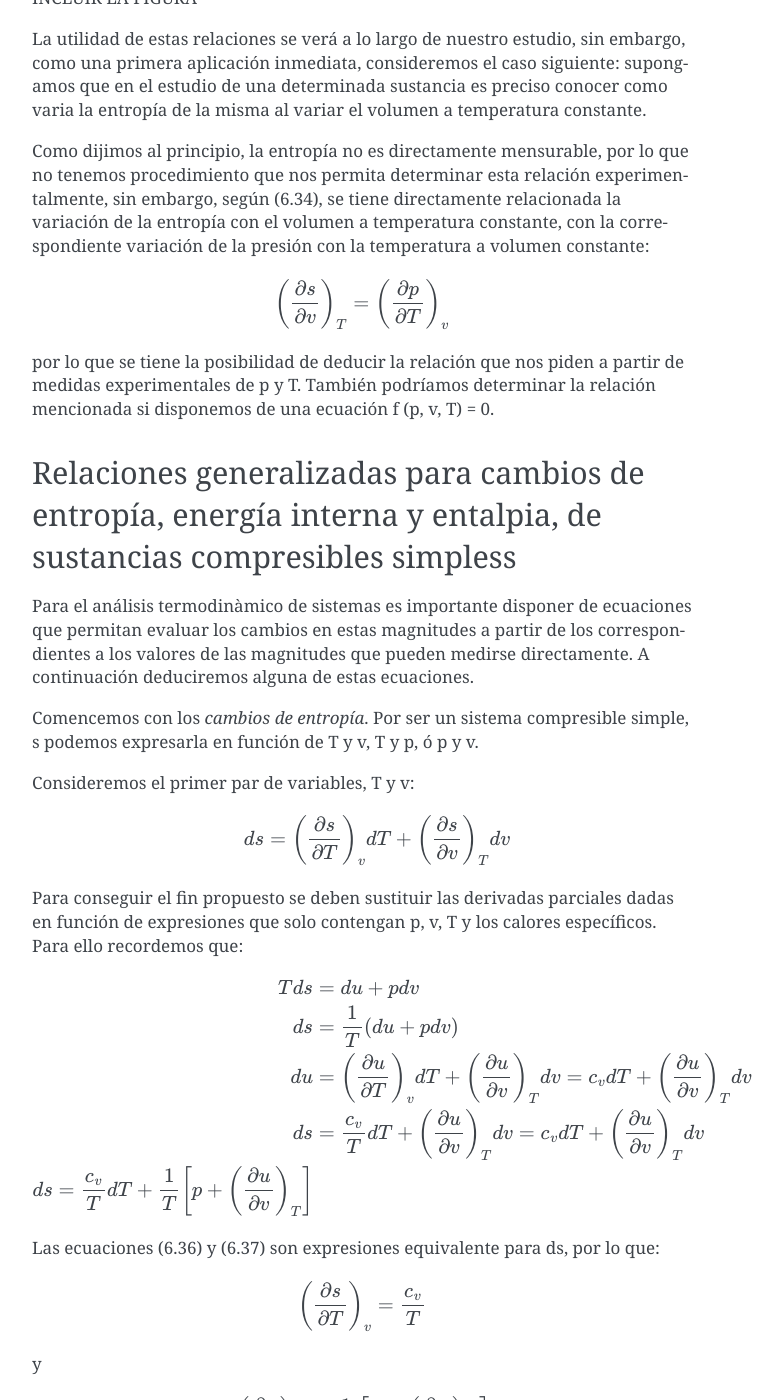
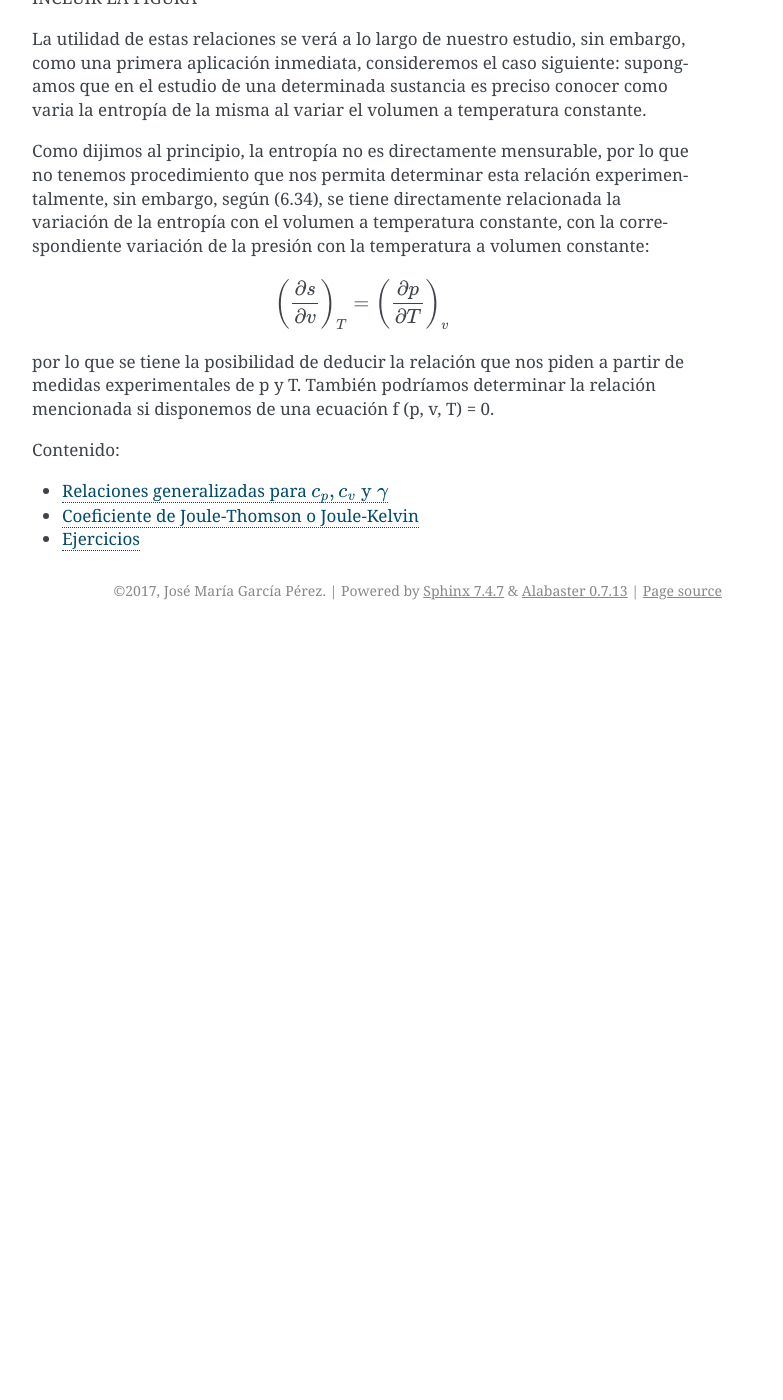
Before and after one commit to mantielero/termodinamica, a Sphinx documentation site: the page built from source/rtg.rst, in a window 1280 px wide and 1400 px high, scrolled down 9585 px. Shown: the whole window, without its empty margins (388-1171 px from the left). Built offline with Sphinx 7.4.7, drawn with Linux system fonts in a browser that asks for light colours; after the commit the page ends 10215 px from its top, so only the background shows below that; some of the changed text lies outside the part shown.

Commit message:
Update rtg.rst

```diff
--- a/source/rtg.rst
+++ b/source/rtg.rst
@@ -426,149 +426,6 @@ Como dijimos al principio, la entropía no es directamente mensurable, por lo qu
 
 por lo que se tiene la posibilidad de deducir la relación que nos piden a partir de medidas experimentales de p y T. También podríamos determinar la relación mencionada si disponemos de una ecuación f (p, v, T) = 0.
 
-Relaciones generalizadas para cambios de entropía, energía interna y entalpia, de sustancias compresibles simpless
------------------------------------------------------------------------------------------------------------------
-
-Para el análisis termodinàmico de sistemas es importante disponer de ecuaciones que permitan evaluar los cambios en estas magnitudes a partir de los correspondientes a los valores de las magnitudes que pueden medirse directamente. A continuación deduciremos alguna de estas ecuaciones.
-
-Comencemos con los *cambios de entropía*. Por ser un sistema compresible simple, s podemos expresarla en función de T y v, T y p, ó p y v.
-
-Consideremos el primer par de variables, T y v:
-
- .. math::
-
-    ds = \left( \frac{\partial s}{\partial T}\right)_v dT +    \left( \frac{\partial s}{\partial v}\right)_T dv
-
-
-Para conseguir el fin propuesto se deben sustituir las derivadas parciales dadas en función de expresiones que solo contengan p, v, T y los calores específicos. Para ello recordemos que:
-
-.. math::
-
-   Tds &= du +pdv\\
-   ds &= \frac{1}{T}(du +pdv) \\
-   du &=    \left( \frac{\partial u}{\partial T}\right)_v dT +    \left( \frac{\partial u}{\partial v}\right)_T dv = c_vdT +    \left( \frac{\partial u}{\partial v}\right)_T  dv\\
-   ds &= \frac{c_v}{T}dT+    \left( \frac{\partial u}{\partial v}\right)_T dv = c_v dT +    \left( \frac{\partial u}{\partial v}\right)_T dv \\
-   ds =  \frac{c_v}{T}dT+\frac{1}{T}\left[ p + \left(  \frac{\partial u}{\partial v}\right)_T \right]
-
-
-Las ecuaciones (6.36) y (6.37) son expresiones equivalente para ds, por lo que:
-
-.. math::
-
-   \left( \frac{\partial s}{\partial T}\right)_v = \frac{c_v}{T}
-
-y
-
-.. math::
-
-   \left( \frac{\partial s}{\partial v} \right)_T  = \frac{1}{T} \left[ p + \left( \frac{\partial u}{\partial v}\right)_T \right]
-
-De la tercera relación de Maxwell (6.34):
-
-.. math::
-
-   \left( \frac{\partial s}{\partial v}\right)_T  = \left(\frac{\partial p}{\partial T}\right)_v
-
-Sustituyendo en (6.36) la primera de las (6.38) y la (6.34), se obtiene:
-
-
-.. math::
-
-   ds =  \frac{c_v}{T}dT+ \left(\frac{\partial p}{\partial T}\right)_v dv
-
-
-Vemos que ds queda en función de magnitudes fáciles de determinar.
-
-De (6.38) y (6.34) también se puede deducir:
-
-.. math::
-
-   \left(\frac{\partial p}{\partial T}\right)_v  = \frac{1}{T} \left[ p + \left(\frac{\partial u}{\partial v}\right)_T \right]
-
-de la podemos obtener :math:`\left( \frac{\partial u}{\partial v} \right)` en función de cualquier ecuación *pvT*, relación que se necesitará utilizar más adelante.
-
-De forma análoga para la expresión en función de *p* y *T* tenemos:
-
-.. math::
-
-   ds = \left( \frac{\partial s}{\partial T}\right)_p dT + \left( \frac{\partial s}{\partial p}\right)_T dp
-
-A partir de:
-
-.. math::
-
-   dh &= Tds + vdp\\
-   ds &= \frac{1}{T}(dh -vdp)
-
-y
-
-.. math::
-
-   dh = \left( \frac{\partial h}{\partial T}\right)_p dT + \left( \frac{\partial h}{\partial p}\right)_T  dp = c_p dT + \left( \frac{\partial h}{\partial p}\right)_T  dp
-
-se obtiene:
-
-.. math::
-
-   ds = \frac{c_p}{T}dT + \frac{1}{T} \left[ \left( \frac{\partial h}{\partial p}\right)_T -v\right]dp
-
-Las expresiones (6.40) y (6.41) representan la misma función, por lo que identificando términos equivalentes, se llega a la relación:
-
-.. math::
-
-   \left( \frac{\partial s}{\partial T}\right)_p = \frac{c_p}{T}
-
-De la cuarta relación de Maxwell, ecuación (6.35), se tiene:
-
-.. math::
-
-   \left( \frac{\partial s}{\partial p}\right)_T  = - \left( \frac{\partial v}{\partial T}\right)_p
-
-Algo semejante se puede hacer con la expresión de s en función de p y v. Es conveniente que el alumno realice la deducción completa de esta ecuación y compruebe que se llega a:
-
-.. math::
-
-   ds = \frac{c_v}{T} \left( \frac{\partial T}{\partial p}\right)_v dp + \frac{c_p}{T} \left( \frac{\partial T}{\partial v}\right)_p dv
-
-La metodología utilizada en la deducción de las correspondientes expresiones para las funciones u y h es análoga a la utilizada hasta ahora.
-
-Para obtener la correspondiente a los cambios de energía intema, recordemos que:
-
-.. math::
-
-   du = T ds - p dv
-
-Sustituyendo ds por la expresión (6.39), se obtiene:
-
-
-.. math::
-
-   du = c_v dT + \left[ T \left( \frac{\partial p}{\partial T}\right)_v -p\right] dv
-
-De la expresión :math:`dh = T ds + v dp`, sustituyendo en ella ds de la primera ecuación (6.43a), se obtiene:
-
-.. math::
-
-   dh = c_p dT + \left[ v-T \left( \frac{\partial v}{\partial T}\right)_p \right] dp
-
-Tanto la expresión de du como la de dh permiten encontrar el valor de :math:`\Delta u` e :math:`\Delta h` para un determinado proceso, sin más que conocer las correspondientes relaciones :math:`c_p(T)`  y :math:`f(p,v,T) = 0`, mediante la integración entre los estados inicial y final correspondientes.
-
-En algunos textos es frecuente dar estas expresiones utilizando :math:`\alpha` y :math:`k_T`, para ello, recuérdese que:
-
-.. math::
-
-   \left( \frac{\partial p}{\partial T}\right)_v = - \frac{  \left( \frac{\partial v}{\partial T}\right)_p  } {\left( \frac{\partial v}{\partial p}\right)_T } = \frac{\alpha v}{k_T v} = \frac{v}{v}
-
-por lo que:
-
-.. math::
-
-   du = c_v dT + \left[ T\frac{\alpha}{k_T} - p\right]dv\\
-   dh = c_p dT + [v-T\alpha v] dp = c_p dT + [1-\alpha T]v dp
-
-Como aplicación inmediata de lo que acabamos de ver consideremos el ejercicio siguiente:
-
-:doc:`Ejercicio E6.2 <rpg_E6.2>`
 
 
 
```
